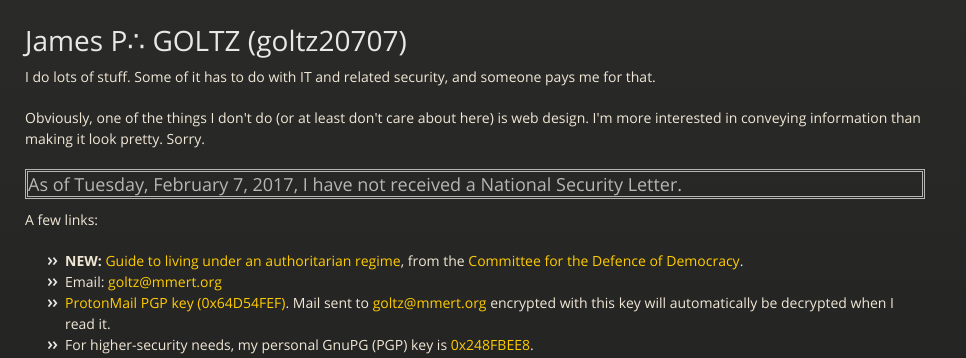
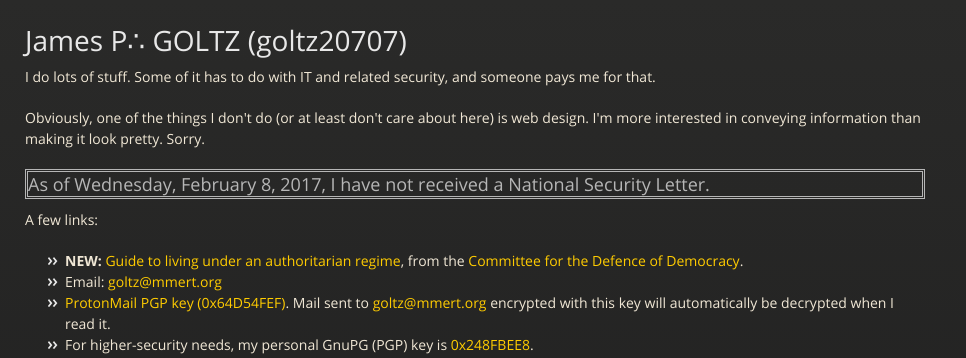
Before and after one commit to goltz20707/goltz20707.github.io, a Jekyll site: the page built from index.html, in a window 1280 px wide. Shown: the top 358 px of the page, without its empty margins (0-966 px from the left). Built offline with Jekyll 4.4.1, drawn with Linux system fonts in a browser that asks for light colours.

Commit message:
Update nsl.html

```diff
--- a/_includes/nsl.html
+++ b/_includes/nsl.html
@@ -3,6 +3,6 @@ date '+%A, %B %e, %Y,'
  -->
 <h3 style="border: double">As of
 
-Tuesday, February  7, 2017,
+Wednesday, February  8, 2017,
 
 I have not received a National Security Letter.</h3>
```
